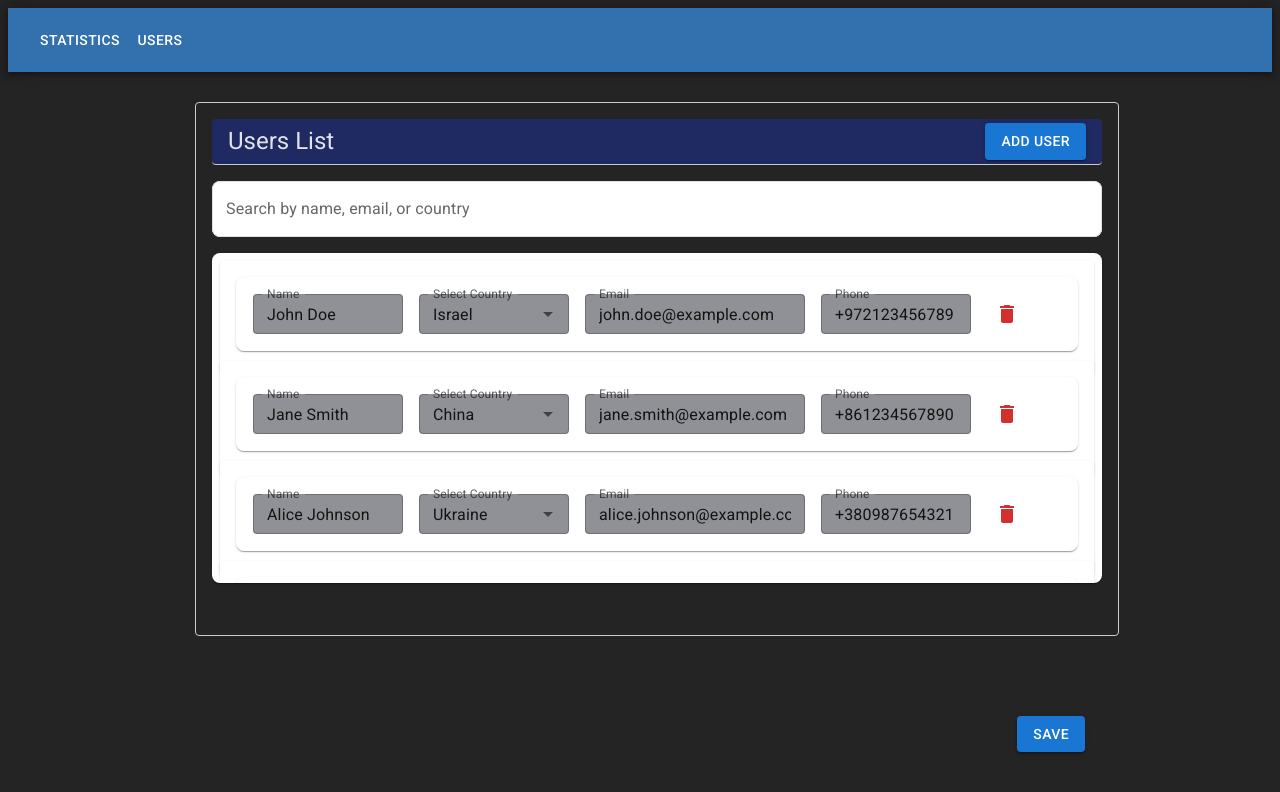
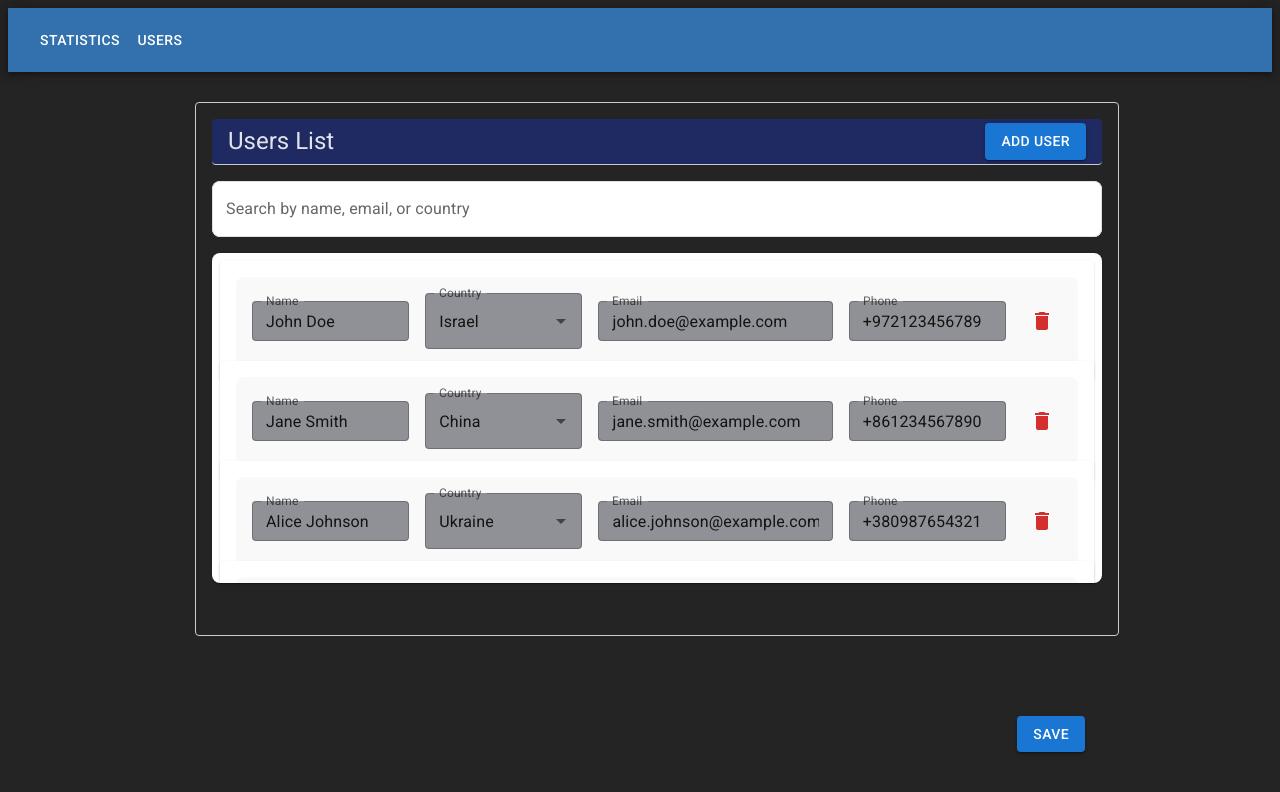
Before and after one commit to urikhaimov/long-list-form-react-project, a React (Vite) app: page /users in a window 1280 px wide. Shown: the top 792 px of the page. Built offline with nearby package versions, Linux system fonts and the light colour scheme.

Commit message:
validation

```diff
--- /dev/null
+++ b/src/pages/users/AddUserModal.jsx
@@ -0,0 +1,137 @@
+import React, { useState } from 'react';
+import {
+  Modal,
+  Box,
+  Typography,
+  TextField,
+  Button,
+  Stack,
+} from '@mui/material';
+import AutocompleteField from '../../components/AutocompleteField';
+import countries from '../../data/countries.json';
+import {
+  nameValidation,
+  emailValidation,
+  phoneValidation,
+  countryValidation,
+} from '../../utils/validation';
+
+const modalStyle = {
+  position: 'absolute',
+  top: '50%',
+  left: '50%',
+  transform: 'translate(-50%, -50%)',
+  width: 300,
+  bgcolor: 'background.paper',
+  borderRadius: 2,
+  boxShadow: 24,
+  p: 4,
+};
+
+export default function AddUserModal({ open, onClose, onAdd }) {
+  const [formData, setFormData] = useState({
+    name: '',
+    email: '',
+    phone: '',
+    country: '',
+  });
+  const [errors, setErrors] = useState({});
+
+  const handleChange = (e) => {
+    const { name, value } = e.target;
+    setFormData((prev) => ({ ...prev, [name]: value }));
+    setErrors((prev) => ({ ...prev, [name]: '' }));
+  };
+
+  const handleCountryChange = (selected) => {
+    setFormData((prev) => ({ ...prev, country: selected || '' }));
+    setErrors((prev) => ({ ...prev, country: '' }));
+  };
+
+  const validateForm = () => {
+    const newErrors = {};
+    const name = formData.name.trim();
+    const email = formData.email.trim();
+    const phone = formData.phone.trim();
+    const country = formData.country;
+
+    if (!name) newErrors.name = nameValidation.required;
+    if (!country) newErrors.country = countryValidation.required;
+
+    if (!email) {
+      newErrors.email = emailValidation.required;
+    } else if (!emailValidation.pattern.value.test(email)) {
+      newErrors.email = emailValidation.pattern.message;
+    }
+
+    if (!phone) {
+      newErrors.phone = phoneValidation.required;
+    } else if (!phoneValidation.pattern.value.test(phone)) {
+      newErrors.phone = phoneValidation.pattern.message;
+    }
+
+    return newErrors;
+  };
+
+  const handleSubmit = () => {
+    const newErrors = validateForm();
+    if (Object.keys(newErrors).length > 0) {
+      setErrors(newErrors);
+      return;
+    }
+    onAdd(formData);
+    setFormData({ name: '', email: '', phone: '', country: '' });
+    setErrors({});
+    onClose();
+  };
+
+  return (
+    <Modal open={open} onClose={onClose}>
+      <Box sx={modalStyle}>
+        <Typography variant="h6" mb={2}>
+          Add New User
+        </Typography>
+        <Stack spacing={2}>
+          <TextField
+            label="Name"
+            name="name"
+            value={formData.name}
+            onChange={handleChange}
+            fullWidth
+            error={!!errors.name}
+            helperText={errors.name}
+          />
+          <TextField
+            label="Email"
+            name="email"
+            value={formData.email}
+            onChange={handleChange}
+            fullWidth
+            error={!!errors.email}
+            helperText={errors.email}
+          />
+          <TextField
+            label="Phone"
+            name="phone"
+            value={formData.phone}
+            onChange={handleChange}
+            fullWidth
+            error={!!errors.phone}
+            helperText={errors.phone}
+          />
+          <AutocompleteField
+            options={countries}
+            value={formData.country}
+            onChange={handleCountryChange}
+            label="Country"
+            error={!!errors.country}
+            helperText={errors.country}
+          />
+          <Button variant="contained" onClick={handleSubmit}>
+            Add User
+          </Button>
+        </Stack>
+      </Box>
+    </Modal>
+  );
+}
--- a/src/pages/users/reducers/index.js
+++ b/src/pages/users/reducers/index.js
@@ -6,14 +6,18 @@ export const ACTIONS = {
   SAVE_REQUEST: 'save-request',
   SAVE_SUCCESS: 'save-success',
   SAVE_FAILURE: 'save-failure',
+  CLEAR_STATE: 'clear-state'
 };
 
 export function usersReducer(state, action) {
-   console.log('Reducer received action:', action);
+
   switch (action.type) {
 
     case ACTIONS.SET_USERS:
-      return { ...state, users: action.payload };
+      return {
+        ...state, users: action.payload, loading: false,
+        error: null
+      };
 
     case ACTIONS.UPDATE_USER:
       return {
@@ -34,6 +38,7 @@ export function usersReducer(state, action) {
     case ACTIONS.ADD_USER:
       return {
         ...state,
+        loading: false, error: null,
         users: [action.payload.newUser, ...state.users],
       };
 
--- a/src/pages/users/userRow/UserRow.jsx
+++ b/src/pages/users/userRow/UserRow.jsx
@@ -1,97 +1,111 @@
-import React from 'react';
+import React, { useEffect } from 'react';
 import { Box, IconButton } from '@mui/material';
+import { useForm, Controller } from 'react-hook-form';
 import InputField from '../../../components/InputField';
 import AutocompleteField from '../../../components/AutocompleteField';
 import TrashIconButton from '../../../components/TrashIconButton';
 import countries from '../../../data/countries.json';
+import {
+  nameValidation,
+  emailValidation,
+  phoneValidation,
+} from '../../../utils/validation';
 
 const UserRow = ({ user, handleInputChange, onDelete }) => {
   if (!user) return null;
   const { id, name, country, phone, email } = user;
 
-  const hasError = (field, value) => {
-    if (field === 'email') {
-      return !/^[^\s@]+@[^\s@]+\.[^\s@]+$/.test(value);
+  const {
+    register,
+    setValue,
+    reset,
+    control,
+    formState: { errors },
+  } = useForm({
+    mode: 'onChange',
+    defaultValues: { name, email, phone, country },
+  });
+
+  useEffect(() => {
+    reset({ name, email, phone, country });
+  }, [id, name, email, phone, country, reset]);
+
+  const onValidFieldChange = (field, value) => {
+    if (user[field] !== value) {
+      handleInputChange(id, field, value);
     }
-    if (field === 'phone') {
-      return !/^\+\d{3,}$/.test(value);
-    }
-    return !value;
   };
-
-  const isInvalid = hasError('name', name) || hasError('email', email) || hasError('phone', phone) || hasError('country', country);
 
   return (
     <Box
-      id={`user-row-${id}`}
-      tabIndex={-1}
       display="flex"
-      flexDirection={{ xs: 'column', sm: 'row' }}
-      alignItems={{ xs: 'stretch', sm: 'center' }}
+      alignItems="center"
+      flexWrap={{ xs: 'wrap', sm: 'nowrap' }}
       gap={2}
-      sx={{
-        p: 2,
-        mb: 1,
-        borderRadius: 2,
-        backgroundColor: isInvalid ? '#fff3f3' : 'background.paper',
-        border: isInvalid ? '1px solid #f44336' : '1px solid transparent',
-        boxShadow: 1,
-        width: '100%',             // Ensure row doesn’t exceed parent
-        boxSizing: 'border-box',   // Prevent width issues with padding
-        overflowX: 'hidden',       // Explicitly hide scroll if child misbehaves
-      }}
+      p={2}
+      borderRadius={2}
+      bgcolor="#f9f9f9"
+      sx={{ width: '100%', boxSizing: 'border-box' }}
     >
       <InputField
         label="Name"
-        value={name}
-        error={hasError('name', name)}
-        helperText={hasError('name', name) ? 'Name is required' : ''}
-        onChange={(e) => handleInputChange(id, 'name', e.target.value)}
-        sx={{ width: { xs: '100%', sm: 150 }, flexShrink: 0 }}
+        error={!!errors.name}
+        helperText={errors.name?.message}
+        {...register('name', {
+          ...nameValidation,
+          onChange: (e) => onValidFieldChange('name', e.target.value),
+        })}
+        sx={{ flex: '1 1 150px' }}
       />
 
-      <AutocompleteField
-        options={countries}
-        value={user.country || null}
-        onChange={(val) => handleInputChange(id, 'country', val)}
-        label="Select Country"
-        error={hasError('country', country)}
-        helperText={hasError('country', country) ? 'Country is required' : ''}
-        sx={{ width: { xs: '100%', sm: 150 }, flexShrink: 0 }}
-        size="small"
+      <Controller
+        name="country"
+        control={control}
+        render={({ field }) => (
+          <AutocompleteField
+            options={countries}
+            value={field.value}
+            onChange={(newValue) => {
+              field.onChange(newValue);
+              onValidFieldChange('country', newValue);
+            }}
+            label="Country"
+            sx={{ flex: '1 1 150px' }}
+          />
+        )}
       />
 
       <InputField
         label="Email"
-        value={email}
-        error={hasError('email', email)}
-        helperText={hasError('email', email) ? 'Invalid email' : ''}
-        onChange={(e) => handleInputChange(id, 'email', e.target.value)}
-        sx={{ width: { xs: '100%', sm: 220 }, flexShrink: 0 }}
+        error={!!errors.email}
+        helperText={errors.email?.message}
+        {...register('email', {
+          ...emailValidation,
+          onChange: (e) => onValidFieldChange('email', e.target.value),
+        })}
+        sx={{ flex: '2 1 220px' }}
       />
 
       <InputField
         label="Phone"
-        value={phone}
-        error={hasError('phone', phone)}
-        helperText={hasError('phone', phone) ? ' "+" character as first' : ''}
-        onChange={(e) => handleInputChange(id, 'phone', e.target.value)}
-        sx={{ width: { xs: '100%', sm: 150 }, flexShrink: 0 }}
+        error={!!errors.phone}
+        helperText={errors.phone?.message}
+        {...register('phone', {
+          ...phoneValidation,
+          onChange: (e) => onValidFieldChange('phone', e.target.value),
+        })}
+        sx={{ flex: '1 1 150px' }}
       />
 
       <IconButton
         onClick={() => onDelete(id)}
         color="error"
-        sx={{
-          alignSelf: { xs: 'flex-end', sm: 'center' },
-          mt: { xs: 1, sm: 0 },
-          flexShrink: 0,
-        }}
+        aria-label={`Delete user ${name}`}
+        sx={{ alignSelf: 'center' }}
       >
         <TrashIconButton />
       </IconButton>
     </Box>
-
   );
 };
 
--- a/src/pages/users/usersList/UsersList.jsx
+++ b/src/pages/users/usersList/UsersList.jsx
@@ -1,11 +1,4 @@
-import {
-  useCallback,
-  useEffect,
-  useLayoutEffect,
-  useMemo,
-  useReducer,
-  useRef,
-} from 'react';
+import { useState, useCallback, useEffect, useLayoutEffect, useMemo, useReducer, useRef } from 'react';
 import {
   Typography,
   Button,
@@ -18,7 +11,8 @@ import { useUsersContext } from '../../../context/usersContext';
 import UserRow from '../userRow/UserRow';
 import { ACTIONS } from '../reducers';
 import SearchInput from '../../../components/SearchInput';
-import { localReducer } from '../usersList/localReducer'
+import { localReducer } from '../usersList/localReducer';
+import AddUserModal from '../AddUserModal';
 import styles from '../users.module.css';
 
 const initialState = {
@@ -31,6 +25,7 @@ function UsersList() {
   const { users, dispatch } = useUsersContext();
   const [state, localDispatch] = useReducer(localReducer, initialState);
   const { searchTerm, debouncedSearchTerm, listWidth } = state;
+  const [isModalOpen, setModalOpen] = useState(false);
   const listContainerRef = useRef();
 
   useEffect(() => {
@@ -71,20 +66,13 @@ function UsersList() {
     [dispatch]
   );
 
-  const handleAdd = useCallback(() => {
-     localDispatch({ type: 'CLEAR_STATE'});
-       dispatch({ type: ACTIONS.SET_USERS, payload: users });
-    console.log('searchTerm', searchTerm)
+  const handleAdd = useCallback((newUserData) => {
     const newId = Date.now();
-    const newUser = {
-      id: newId,
-      name: '',
-      email: `user${newId}@example.com`,
-      phone: '',
-      country: '',
-    };
+    const newUser = { id: newId, ...newUserData };
     dispatch({ type: ACTIONS.ADD_USER, payload: { newUser } });
-  }, [dispatch]);
+    localDispatch({ type: 'SET_SEARCH_TERM', payload: '' });
+    localDispatch({ type: 'SET_DEBOUNCED_SEARCH_TERM', payload: '' });
+  }, [dispatch, localDispatch]);
 
   const filteredUsers = useMemo(() => {
     const lowerSearch = debouncedSearchTerm.toLowerCase();
@@ -111,11 +99,8 @@ function UsersList() {
     );
   };
 
-  return (<Box className={styles.usersList} sx={{
-    maxWidth: '1200px',
-    mx: 'auto',
-    p: { xs: 1, sm: 2 },
-  }}>
+  return (
+    <Box className={styles.usersList} sx={{ maxWidth: '1200px', mx: 'auto', p: { xs: 1, sm: 2 } }}>
       <Stack
         direction={{ xs: 'column', sm: 'row' }}
         justifyContent="space-between"
@@ -124,15 +109,12 @@ function UsersList() {
         sx={{ mb: 2 }}
         className={styles.usersListHeader}
       >
-      <Typography
-        variant="h5"
-        sx={{ fontSize: { xs: '1.2rem', sm: '1.5rem' } }}
-      >
+        <Typography variant="h5" sx={{ fontSize: { xs: '1.2rem', sm: '1.5rem' } }}>
           Users List
         </Typography>
         <Button
           variant="contained"
-        onClick={handleAdd}
+          onClick={() => setModalOpen(true)}
           sx={{ width: { xs: '100%', sm: 'auto' } }}
         >
           Add User
@@ -141,6 +123,7 @@ function UsersList() {
 
       <Box sx={{ mb: 2 }}>
         <SearchInput
+          key={searchTerm}
           label="Search by name, email, or country"
           value={searchTerm}
           onChange={(val) => localDispatch({ type: 'SET_SEARCH_TERM', payload: val })}
@@ -159,12 +142,7 @@ function UsersList() {
         }}
       >
         {listWidth > 0 && filteredUsers.length > 0 ? (
-        <List
-          height={330}
-          itemCount={filteredUsers.length}
-          itemSize={100}
-          width={listWidth}
-        >
+          <List height={330} itemCount={filteredUsers.length} itemSize={100} width={listWidth}>
             {Row}
           </List>
         ) : filteredUsers.length === 0 ? (
@@ -173,8 +151,13 @@ function UsersList() {
           </Typography>
         ) : null}
       </Box>
+
+      <AddUserModal
+        open={isModalOpen}
+        onClose={() => setModalOpen(false)}
+        onAdd={handleAdd}
+      />
     </Box>
-
   );
 }
 
--- /dev/null
+++ b/src/utils/validation.js
@@ -0,0 +1,24 @@
+
+export const nameValidation = {
+  required: 'Name is required',
+};
+
+export const emailValidation = {
+  required: 'Email is required',
+  pattern: {
+    value: /^[^\s@]+@[^\s@]+\.[^\s@]+$/,
+    message: 'Invalid email format',
+  },
+};
+
+export const phoneValidation = {
+  required: 'Phone is required',
+  pattern: {
+    value: /^\+\d{7,}$/,
+    message: 'Phone must be at least 7 digits and +',
+  },
+};
+
+export const countryValidation = {
+  required: 'Country is required',
+};
```
Also changed, not shown: src/pages/users/UsersPage.jsx (+3 -4 lines), src/pages/users/usersList/localReducer.js (+8 -1 lines), src/utils/validators.js (deleted, +0 -18 lines). Lines whose indentation alone changed are shown as unchanged.
